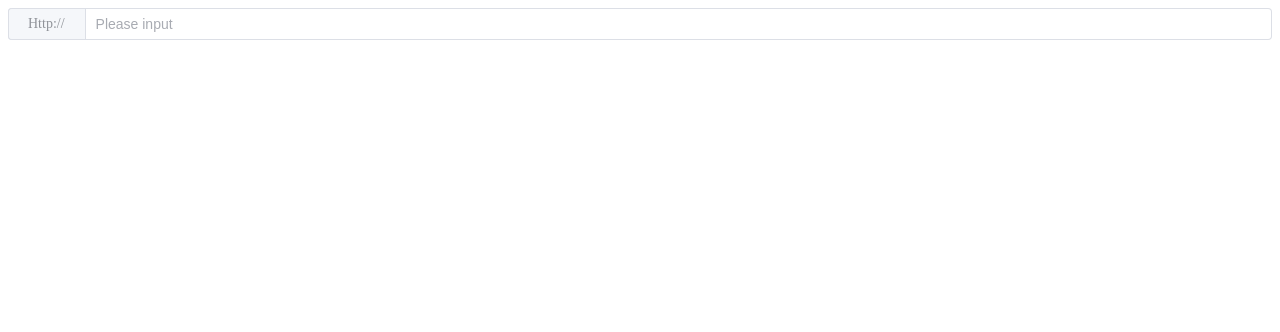
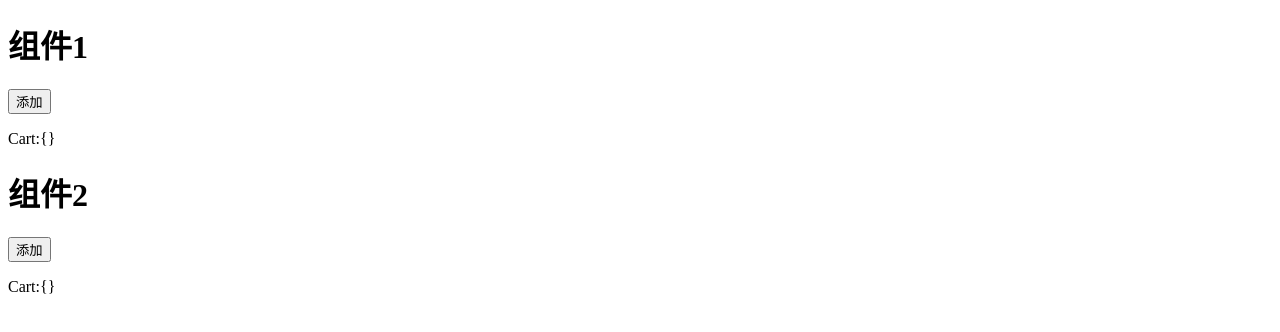
Before and after one commit to husky-dot/vue-tips-handbook, a Vue app: page / in a window 1280 px wide. Shown: the top 332 px of the page. Built offline with nearby package versions, Linux system fonts and the light colour scheme.

Commit message:
feat: 完成

```diff
--- a/src/App.vue
+++ b/src/App.vue
@@ -1,12 +1,13 @@
 <template>
-
-  <DetectOutsideClick v-model="input">
-    <template #prepend>Http://</template>
-  </DetectOutsideClick>
+  <div>
+    <Component1 />
+    <Component2 />
+  </div>
 </template>
 
 <script setup>
-import DetectOutsideClick from './components/WrapperInput.vue'
+import Component1 from './components/Component1.vue'
+import Component2 from './components/Component2.vue'
 import { ref } from 'vue'
 const input = ref('')
 </script>
--- /dev/null
+++ b/src/components/Component1.vue
@@ -0,0 +1,17 @@
+<template>
+  <h1>组件1</h1>
+  <button @click="addRandomToCart">添加</button>
+  <p>Cart:{{ cart }}</p>
+</template>
+
+<script setup lang="ts">
+import useCart from './useCart'
+
+const { cart, addToCart } = useCart()
+
+const addRandomToCart = () => {
+  const randomKey = Math.random().toString(16).substr(2, 8)
+  const randomValue = Math.floor(Math.random() * 10)
+  addToCart('comp1-' + randomKey, randomValue)
+}
+</script>
--- /dev/null
+++ b/src/components/Component2.vue
@@ -0,0 +1,17 @@
+<template>
+  <h1>组件2</h1>
+  <button @click="addRandomToCart">添加</button>
+  <p>Cart:{{ cart }}</p>
+</template>
+
+<script setup lang="ts">
+import useCart from './useCart'
+
+const { cart, addToCart } = useCart()
+
+const addRandomToCart = () => {
+  const randomKey = Math.random().toString(16).substr(2, 8)
+  const randomValue = Math.floor(Math.random() * 10)
+  addToCart('comp1-' + randomKey, randomValue)
+}
+</script>
--- /dev/null
+++ b/src/components/useCart.js
@@ -0,0 +1,18 @@
+import { ref } from 'vue'
+
+const cart = ref({})
+
+
+const useCart = () => {
+
+  const addToCart = (key, value) => {
+    cart.value[key] = value
+  }
+
+  return {
+    cart,
+    addToCart,
+  }
+}
+
+export default useCart
```
